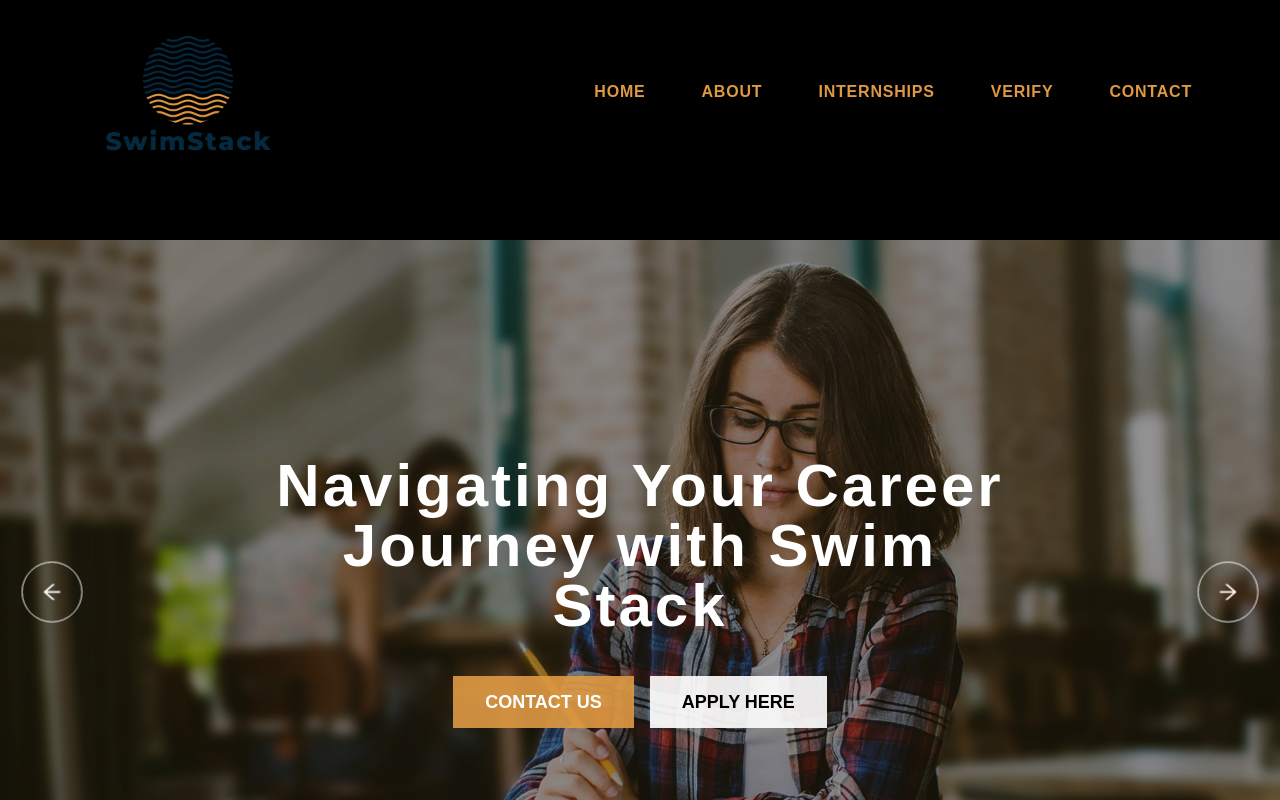
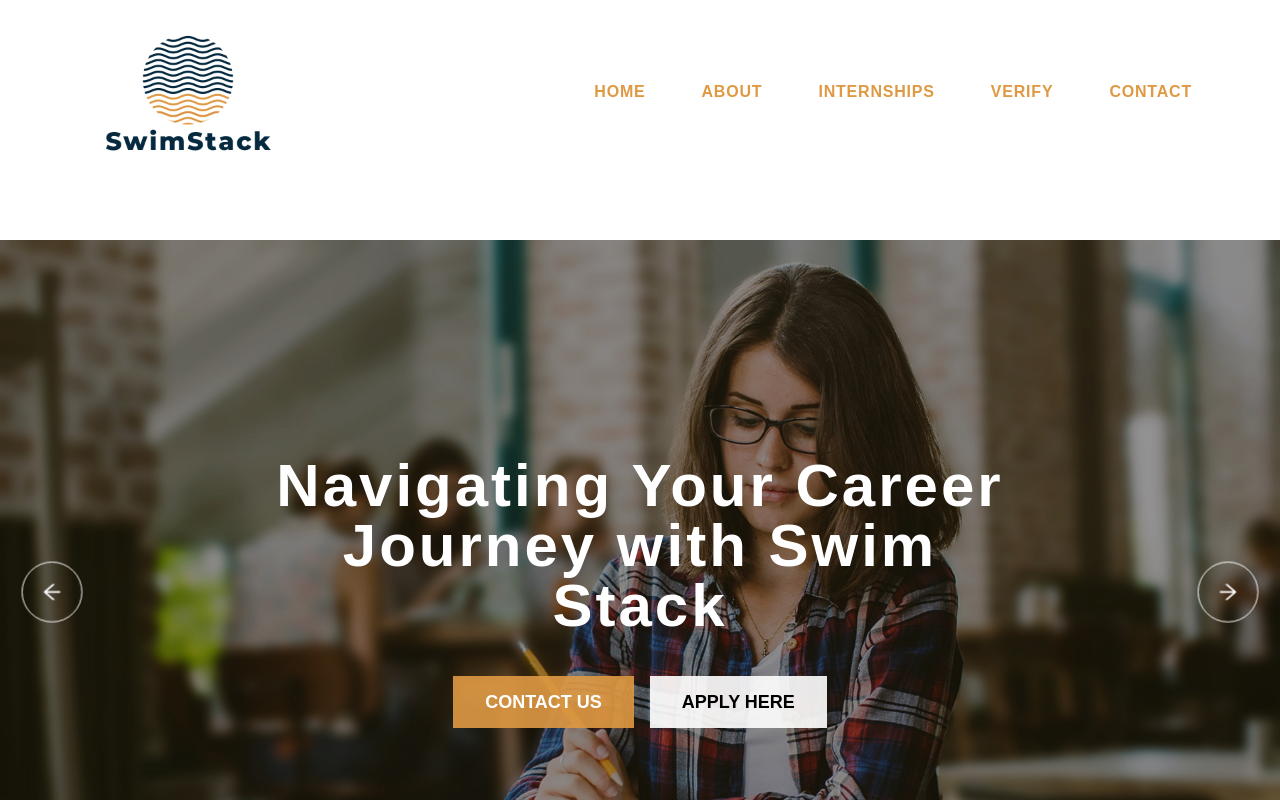
Before and after one commit to Vivek-04022001/SWIMSTACK, a React (Create React App) app in the folder landing-page/: page / in a window 1280 px wide. Shown: the top 800 px of the page. Built offline with nearby package versions, Linux system fonts and the light colour scheme.

Commit message:
fix some issues

```diff
--- a/landing-page/src/components/Home.jsx
+++ b/landing-page/src/components/Home.jsx
@@ -36,7 +36,6 @@ const Home = () => {
       <div className=" mx-auto pt-10">
         {/* Carousel Container */}
         <div className="carousel w-full">
-
           <div className="carousel w-full">
             {/* slides-section */}
             <div className="carousel-item relative w-full min-h-[50dvh]">
@@ -85,14 +84,14 @@ const Home = () => {
                 <button
                   id="prev"
                   onClick={handleIndex}
-                  className="btn btn-sm  btn-circle bg-primary text-accent border-none    "
+                  className=" group btn btn-sm  btn-circle bg-primary text-accent border-none    "
                 >
                   <AiOutlineArrowLeft />
                 </button>
                 <button
                   id="next"
                   onClick={handleIndex}
-                  className="btn btn-sm btn-circle bg-primary text-accent border-none     "
+                  className="group btn btn-sm btn-circle bg-primary text-accent border-none     "
                 >
                   <AiOutlineArrowRight />
                 </button>
--- a/landing-page/src/components/layouts/Header.layout.jsx
+++ b/landing-page/src/components/layouts/Header.layout.jsx
@@ -12,7 +12,7 @@ const Header = () => {
     // <!-- Hero section -->
     <section id="header">
       {/* <!-- hero container --> */}
-      <div class="container max-w-6xl mx-auto px-6">
+      <div class="container max-w-6xl mx-auto px-6 ">
         <nav class="flex items-center  md:justify-between font-bold  ">
           {/* <!-- Logo --> */}
           <div className="flex flex-1 justify-center md:justify-start">
--- a/landing-page/src/index.css
+++ b/landing-page/src/index.css
@@ -10,6 +10,9 @@
 
 html{
   scroll-behavior:smooth;
+}
+body{
+  @apply bg-white
 }
 
 /* --------------------------------- */
```
